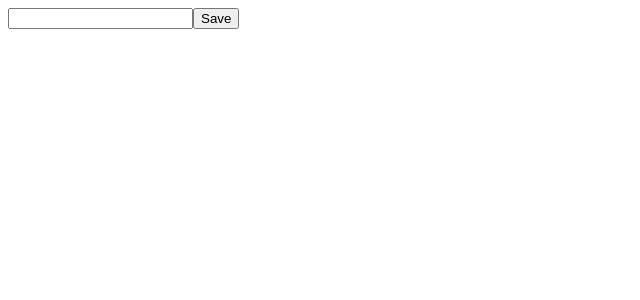
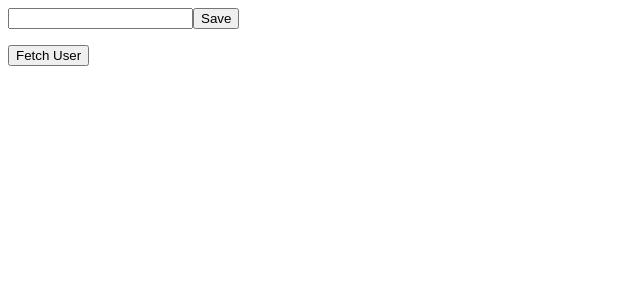
Before and after one commit to MustafaYilmaz1625/redux-toolkitt, a React (Create React App) app: page / in a window 1280 px wide. Shown: the top 300 px of the page, without its empty margins (0-640 px from the left). Built offline with nearby package versions, Linux system fonts and the light colour scheme.

Commit message:
add createAsyncThunk

```diff
--- a/src/App.tsx
+++ b/src/App.tsx
@@ -1,9 +1,12 @@
 import { useState } from "react";
 import { add, remove, toggleComplated } from "./features/todoSlice";
+import { fetchUser } from "./features/userSlice";
 import { useAppDispatch, useAppSelector } from "./store";
 
 function App() {
   const todos = useAppSelector((state) => state.todos);
+  const user =useAppSelector(state => state.user);
+
   const [title, setTitle] = useState("");
 
   const dispatch = useAppDispatch();
@@ -19,6 +22,9 @@ function App() {
   const toggle = (id: string) => {
     dispatch(toggleComplated(id));
   };
+
+
+  const currentUser = user.data && user.data.results[0];
 
   return (
     <div className="App">
@@ -39,6 +45,18 @@ function App() {
           </li>
         ))}
       </ul>
+      <div>
+        <button onClick={() => dispatch(fetchUser())}>Fetch User</button>
+        {user.loading && "Loading..."}
+        {user.error && user.error}
+        {currentUser && (
+          <div>
+            <p>Name: {currentUser.name.title } {currentUser.name.first } {currentUser.name.last}</p>
+           <p> Email: {currentUser.email}</p>
+            <p>Avatar : <img src={currentUser.picture.large} /></p>
+          </div>
+        )}
+      </div>
     </div>
   );
 }
--- a/src/features/userSlice.ts
+++ b/src/features/userSlice.ts
@@ -1,4 +1,5 @@
-import { createSlice } from "@reduxjs/toolkit";
+import { createAsyncThunk, createSlice, PayloadAction } from "@reduxjs/toolkit";
+import axios from "axios";
 
 interface UserState {
     data:User | null,
@@ -12,12 +13,31 @@ const initialState:UserState ={
     error:""
 }
 
+export const fetchUser =createAsyncThunk("fetchUser",async()=> {
+    const response = await axios.get<User>("https://randomuser.me/api/");
+    return response.data;
+})
+
 const userSlice =createSlice({
     name: "user",
     initialState,
     reducers:{},
-    extraReducers:()=>{},
+    extraReducers:(builder)=>{
+        builder.addCase(fetchUser.pending, (state,action)=>{
+            state.loading = true;
+            state.error=""
+        })
+        builder.addCase(fetchUser.fulfilled, (state,action:PayloadAction<User>)=>{
+            state.data = action.payload;
+            state.loading= false
+        })
+        builder.addCase(fetchUser.rejected, (state,action)=>{
+            state.loading = false;
+            state.error = "Error fetching user data"
+        })
+    },
 })
+export default userSlice.reducer;
 
 
  export interface Name {
--- a/src/store/index.ts
+++ b/src/store/index.ts
@@ -1,10 +1,12 @@
 import { configureStore } from "@reduxjs/toolkit";
 import { TypedUseSelectorHook, useDispatch, useSelector } from "react-redux";
 import todoSlice from "../features/todoSlice";
+import userSlice from "../features/userSlice";
 
 const store = configureStore({
   reducer: {
-    todos: todoSlice
+    todos: todoSlice,
+    user: userSlice
   },
 });
 
```
